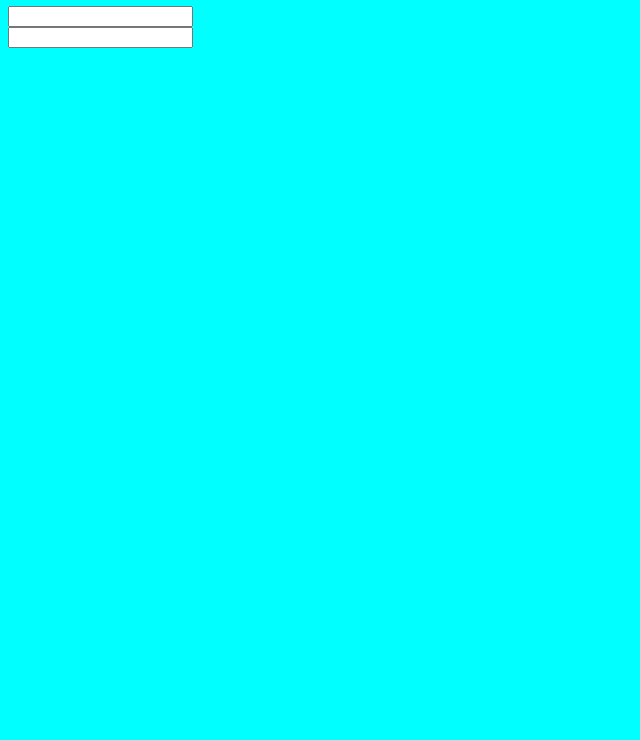
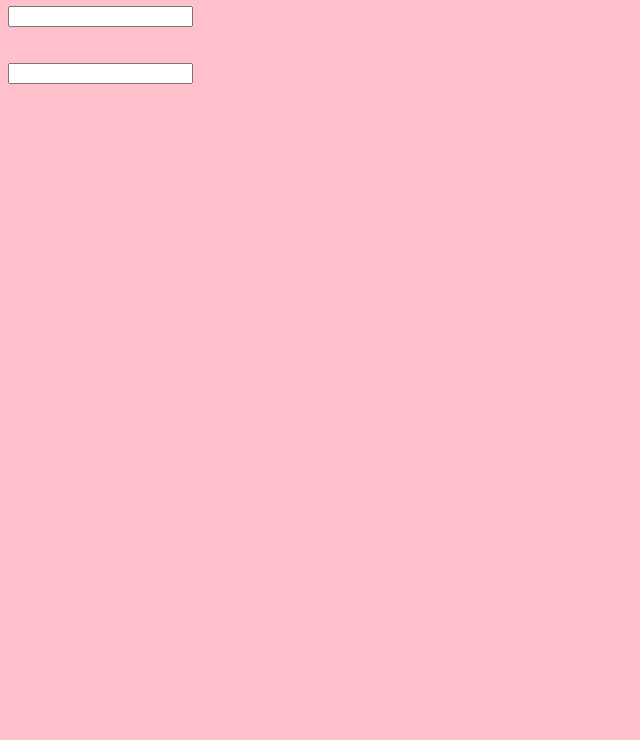
Before and after one commit to anjali0324/anjali0324.github.io, a plain HTML site: page index.html in a window 1280 px wide. Shown: the part 60-800 px from the top of the page, without its empty margins (0-640 px from the left). Drawn offline with Linux system fonts and the light colour scheme.

Commit message:
changed bg color

```diff
--- a/index.html
+++ b/index.html
@@ -7,13 +7,15 @@
     <link rel="icon" type="image/x-icon" href="https://stylesatlife.com/wp-content/uploads/2020/11/parrot-varieties.jpg">
 </HEAD>
 
-<BODY bgcolor="cyan">
+<BODY bgcolor="pink">
     <H1>
     Hi, there!
     </H1>
     <INPUT type="TEXT">
     </INPUT>
     <BR>
+        <br>
+        <br>
         <INPUT TYPE="password">
         </INPUT>
 
```
